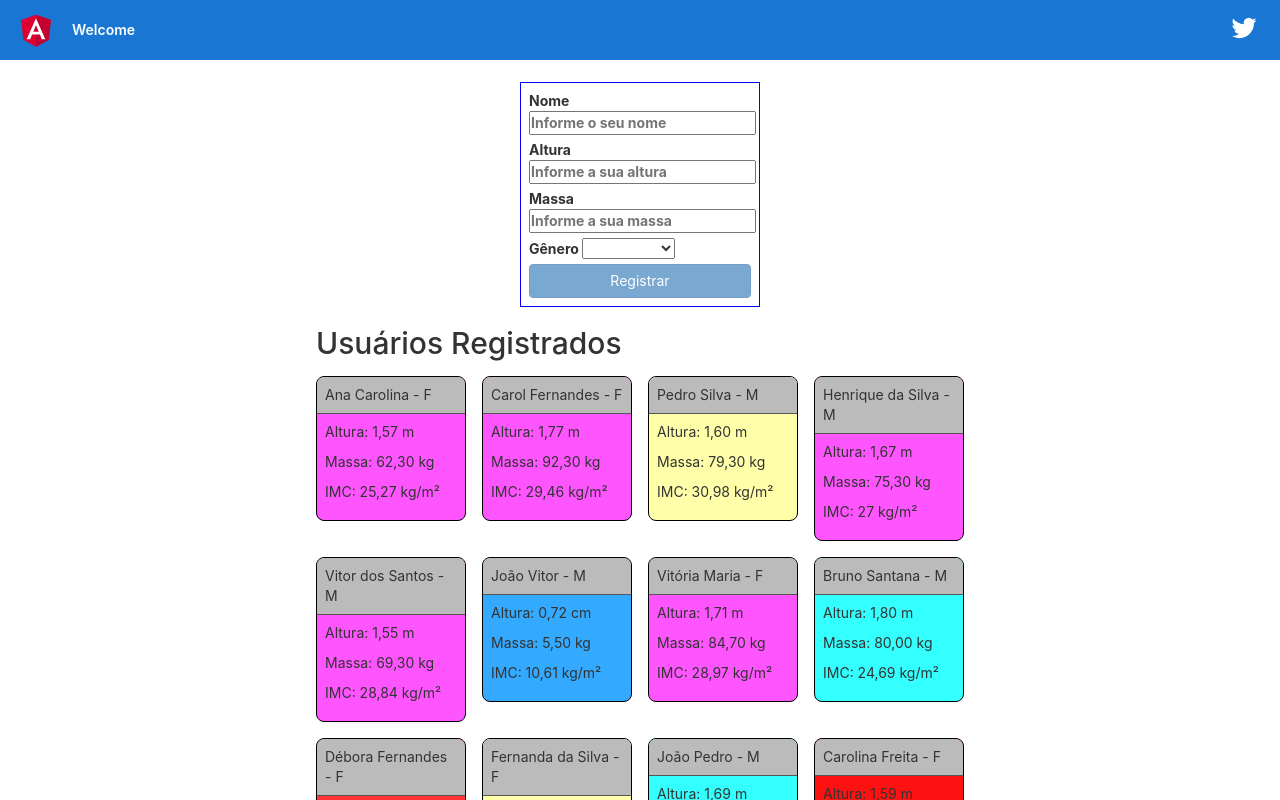
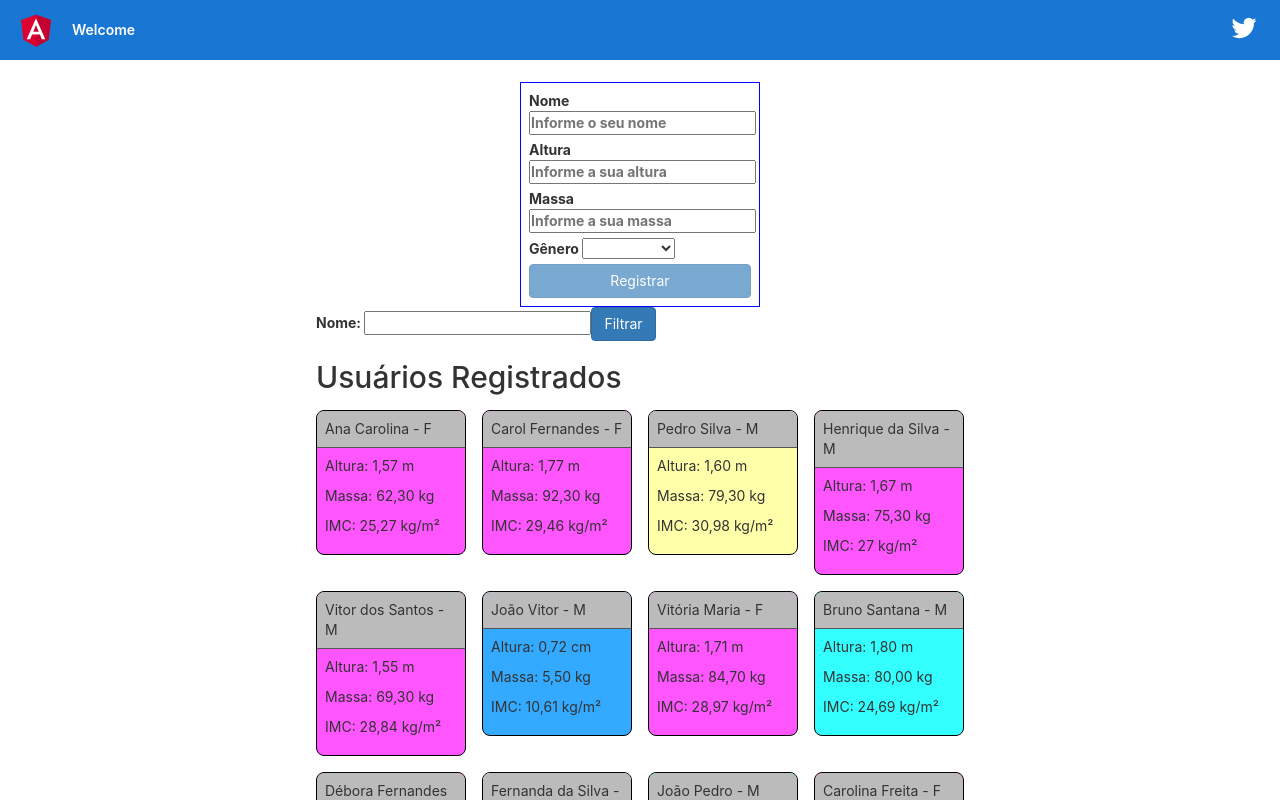
Before and after one commit to vitorsemidio-dev/angular-imc, an Angular app: page / in a window 1280 px wide. Shown: the top 800 px of the page. Built offline with nearby package versions, Linux system fonts and the light colour scheme.

Commit message:
Filtrando usuário por nome

```diff
--- a/src/app/app.module.ts
+++ b/src/app/app.module.ts
@@ -11,6 +11,7 @@ import { CreateUserComponent } from './create-user/create-user.component';
 import { UserService } from './user-list/user.service';
 import { ImcPipe } from './user-list/user-detail/imc.pipe';
 import { ImcHighlightDirective } from './user-list/user-detail/imc-highlight.directive';
+import { ListFormFilterComponent } from './user-list/list-form-filter/list-form-filter.component';
 
 @NgModule({
   declarations: [
@@ -21,7 +22,8 @@ import { ImcHighlightDirective } from './user-list/user-detail/imc-highlight.dir
     WeightPipe,
     CreateUserComponent,
     ImcPipe,
-    ImcHighlightDirective
+    ImcHighlightDirective,
+    ListFormFilterComponent
   ],
   imports: [
     BrowserModule,
--- /dev/null
+++ b/src/app/user-list/list-form-filter/list-form-filter.component.html
@@ -0,0 +1,12 @@
+<form [formGroup]="filterUserForm" (ngSubmit)="handleFilter()" >
+  <label>
+    Nome:
+    <input type="text" formControlName="name">
+  </label>
+  <button
+    [disabled]="!filterUserForm.valid"
+    class="btn btn-primary"
+    type="submit">
+    Filtrar
+  </button>
+</form>
--- /dev/null
+++ b/src/app/user-list/list-form-filter/list-form-filter.component.ts
@@ -0,0 +1,27 @@
+import { Component, EventEmitter, OnInit, Output } from '@angular/core';
+import { FormControl, FormGroup } from '@angular/forms';
+import { UserService } from '../user.service';
+
+@Component({
+  selector: 'app-list-form-filter',
+  templateUrl: './list-form-filter.component.html',
+  styleUrls: ['./list-form-filter.component.scss']
+})
+export class ListFormFilterComponent implements OnInit {
+  @Output() filterEmitter: EventEmitter<string> = new EventEmitter();
+
+  filterUserForm = new FormGroup({
+    name: new FormControl(''),
+  });
+
+  constructor(
+    private userService: UserService,
+  ) { }
+
+  ngOnInit(): void {
+  }
+
+  handleFilter() {
+    this.filterEmitter.emit(this.filterUserForm.value.name);
+  }
+}
--- a/src/app/user-list/user-list.component.html
+++ b/src/app/user-list/user-list.component.html
@@ -1,3 +1,8 @@
+<app-list-form-filter
+  (filterEmitter)="filterUserList($event)">
+
+</app-list-form-filter>
+
 <h2>Usuários Registrados</h2>
 
 <div class="container-users">
--- a/src/app/user-list/user-list.component.ts
+++ b/src/app/user-list/user-list.component.ts
@@ -14,12 +14,18 @@ export class UserListComponent implements OnInit {
   ) { }
 
   ngOnInit(): void {
-    this.carregarUsuarios();
+    this.loadUsers();
   }
 
-  async carregarUsuarios() {
+  async loadUsers() {
     const users = await this.userService.getUsers();
     this.users = users;
   }
 
+  async filterUserList(username: string) {
+    const users = await this.userService.filterUsersByName(username);
+    this.users = users;
+    console.log('filter called user-list', username);
+  }
+
 }
--- a/src/app/user-list/user.service.ts
+++ b/src/app/user-list/user.service.ts
@@ -19,6 +19,11 @@ export class UserService {
     this.users.push(user);
     return Promise.resolve(user);
   }
+
+  filterUsersByName(name: string) {
+    const usersFilteredByName = this.users.filter(user => user.name.indexOf(name) > -1);
+    return Promise.resolve(usersFilteredByName);
+  }
 }
 
 export const USER_MOCK: User[] = [
```
Also changed, not shown: src/app/user-list/list-form-filter/list-form-filter.component.scss (added), 1 other file (tests, documents, lock files or other folders).
